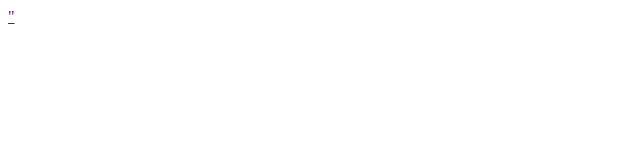
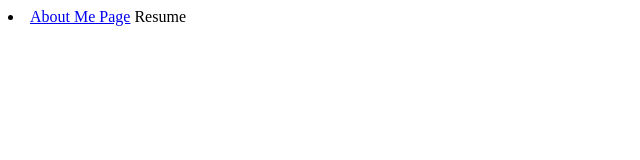
Before and after one commit to ToriK33/ToriK33, a plain HTML site: page index.html in a window 1280 px wide. Shown: the whole page, without its empty margins (0-640 px from the left). Drawn offline with Linux system fonts and the light colour scheme.

Commit message:
Update index.html

```diff
--- a/index.html
+++ b/index.html
@@ -1,5 +1,6 @@
 <html>
   <body>
-  <a href>"
+  <li/><a href="https://torik33.github.io/aboutme.html">About Me Page</a>
+  <l2/><a href+"https://torik33.github.io/resume.html">Resume</a>
   </body>
 </html>
```
